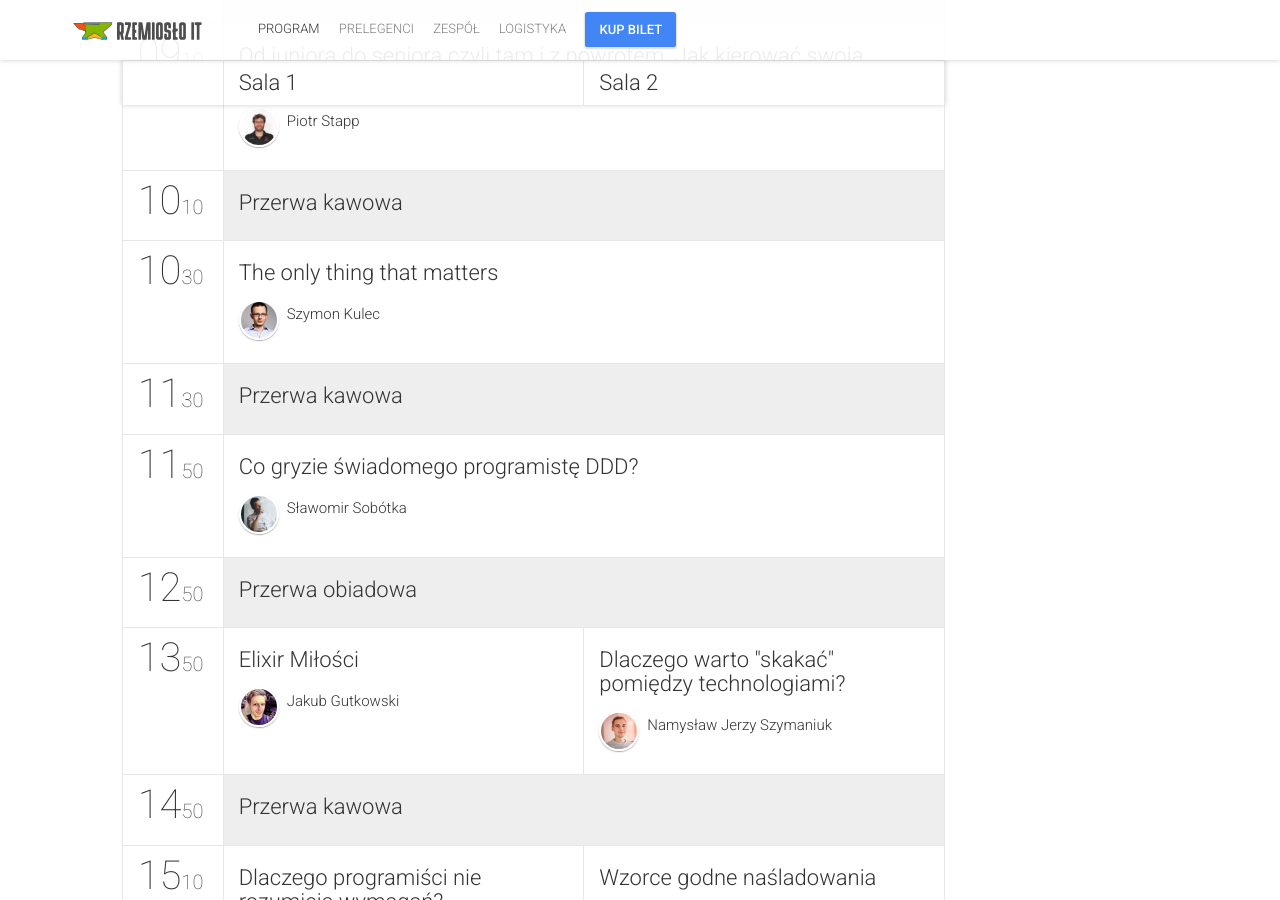
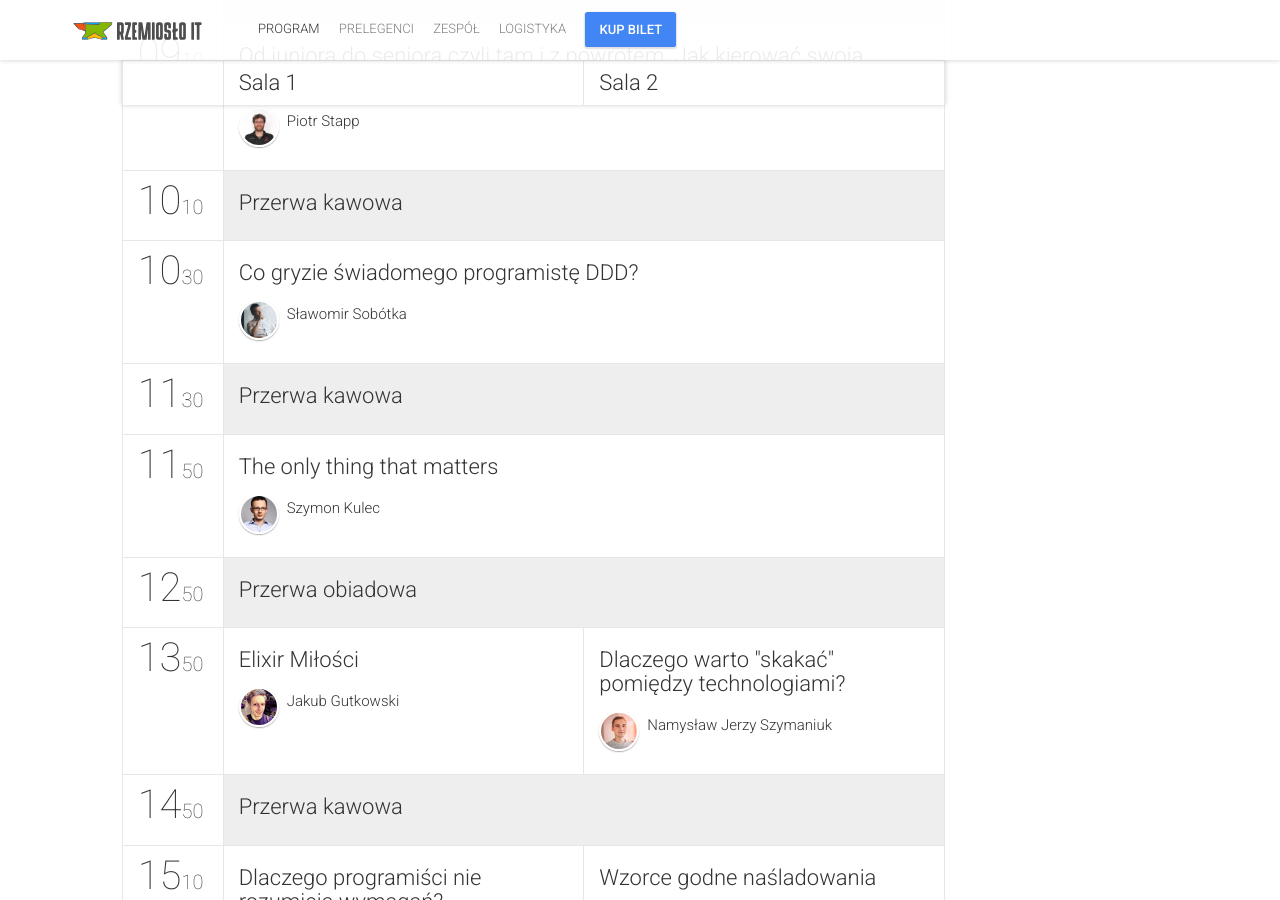
Before and after one commit to rzemioslo-it/rzemioslo-it.github.io, a Jekyll site: the page built from schedule.html, in a window 1280 px wide and 900 px high, scrolled down 640 px. Built offline with Jekyll 4.4.1, drawn with Linux system fonts in a browser that asks for light colours; nearby versions of some CDN libraries; comment, search, counter and statistics services are not loaded; part of the change alters nothing that is shown.

```diff
--- a/_data/schedule.yml
+++ b/_data/schedule.yml
@@ -23,7 +23,7 @@
     }
     - {
     	startTime: "10:30",
-        sessionIds: [002]
+        sessionIds: [001]
     }
     - {
     	startTime: "11:30",
@@ -31,7 +31,7 @@
     }
     - {
     	startTime: "11:50",
-        sessionIds: [001]
+        sessionIds: [002]
     }
     - {
     	startTime: "12:50",
```
